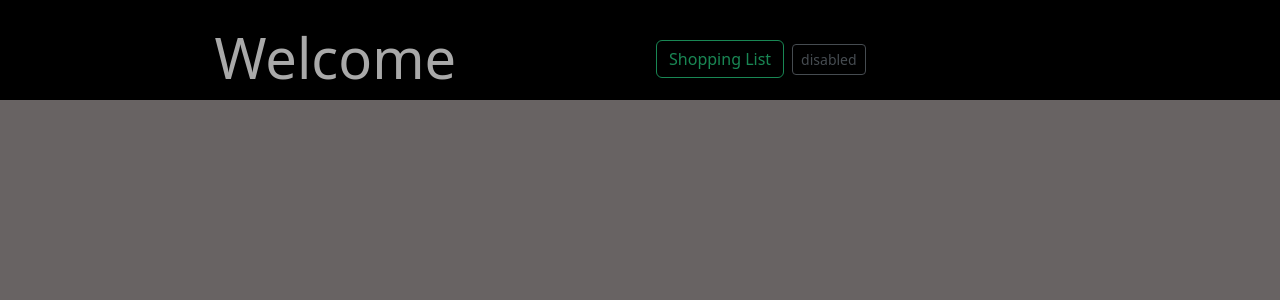
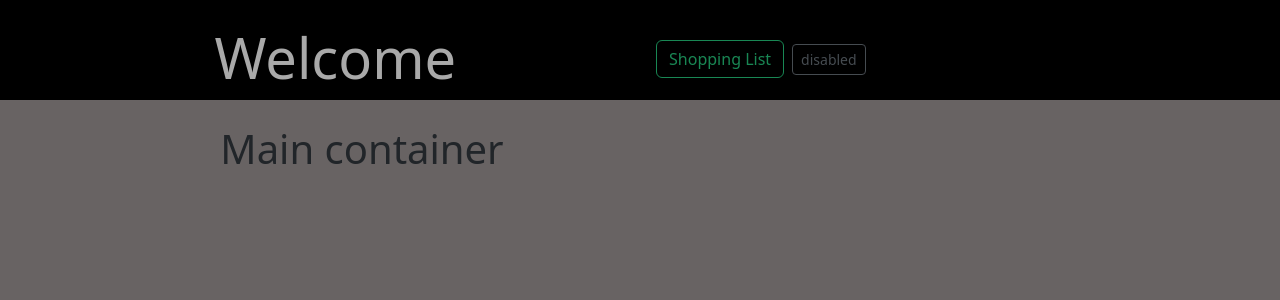
Before and after one commit to TrineBraa/ShoppingList, a React (Vite) app: page / in a window 1280 px wide. Shown: the top 300 px of the page. Built offline with nearby package versions, Linux system fonts and the light colour scheme; no server answers.

Commit message:
Set up the first components and style sheets.

```diff
--- a/src/App.jsx
+++ b/src/App.jsx
@@ -2,6 +2,7 @@ import './App.css'
 import './CSSFiles/navBar.css'
 import getData from './API'
 import NavBar from './Component/navBar';
+import MainContainer from './Component/mainContainer';
 
 function App() {
 
@@ -11,6 +12,7 @@ function App() {
   return (
     <>
       <NavBar/>
+      <MainContainer/>
     </>
   )
 }
--- /dev/null
+++ b/src/CSSFiles/MainContain.css
@@ -0,0 +1,6 @@
+.MainContainer{
+    display: flex;
+    justify-content: center;
+    padding-top: 25px;
+    margin-left: -300px;
+}
--- /dev/null
+++ b/src/Component/mainContainer.jsx
@@ -0,0 +1,14 @@
+import '../CSSFiles/MainContain.css'
+// import ShoppingList from './shoppingList'
+
+function mainContainer (){
+return (
+    <div className="MainContainer">
+        <h1>Main container</h1>
+        {/* <ShoppingList/> */}
+
+    </div>
+)
+}
+
+export default mainContainer;
--- /dev/null
+++ b/src/Component/shoppingList.jsx
@@ -0,0 +1,28 @@
+// import { UseEffect, UseState } from 'react'
+// import getData from '../API';
+// import '../CSSFiles/shoppingList.css'
+
+// function shoppingList (){
+//     const [shopping,setShopping] = UseState([]);
+
+//     UseEffect(() => {
+//         getData().then((result) => {
+//             setShopping(result)
+//         });
+//     }, []);
+
+
+
+//     return (
+//         <>
+//         {shopping.map((shopping) => (
+//             <tr className ="ShoppingRow" key= {shopping.id}>
+//                 <th scope ="row">{shopping.id}</th>
+//                 <td>{shopping.Shoping}</td>
+//             </tr>
+//         ))}
+//         </>
+//     )
+// }
+
+// export default shoppingList
```
Also changed, not shown: src/CSSFiles/shoppingList.css (added).
